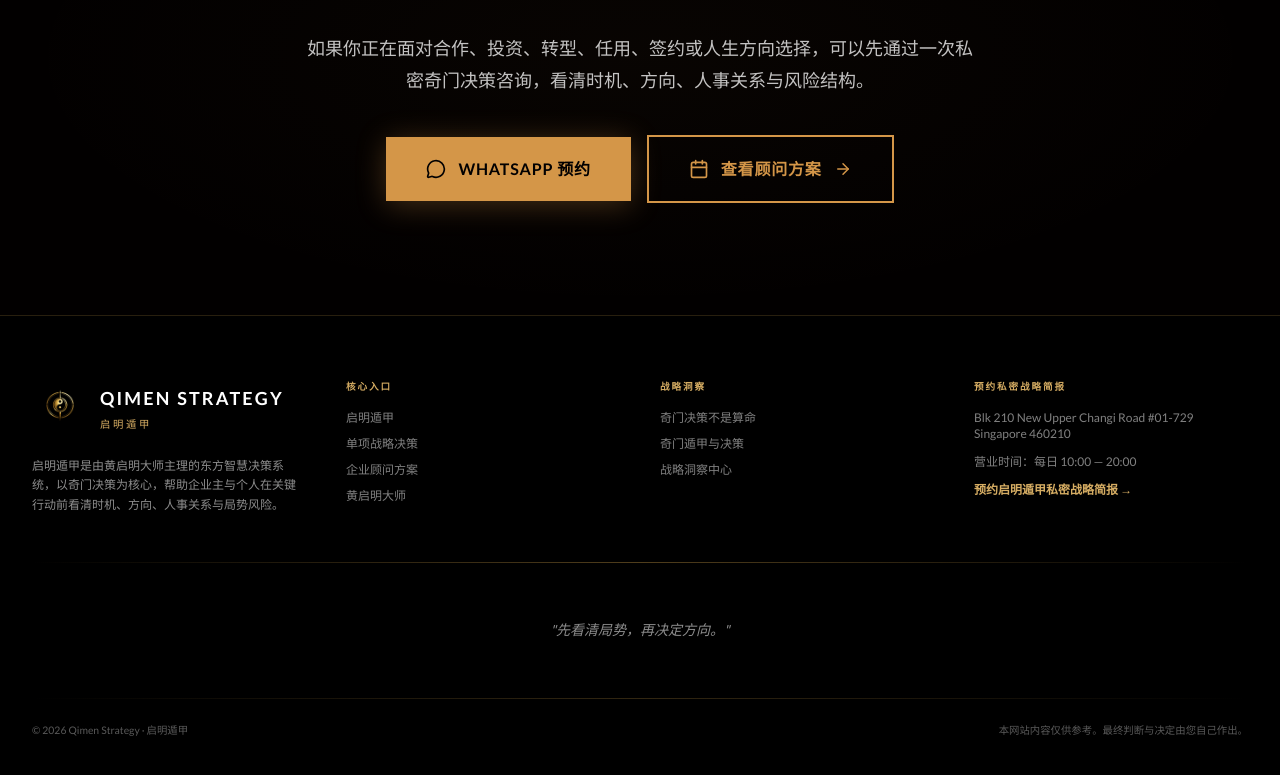
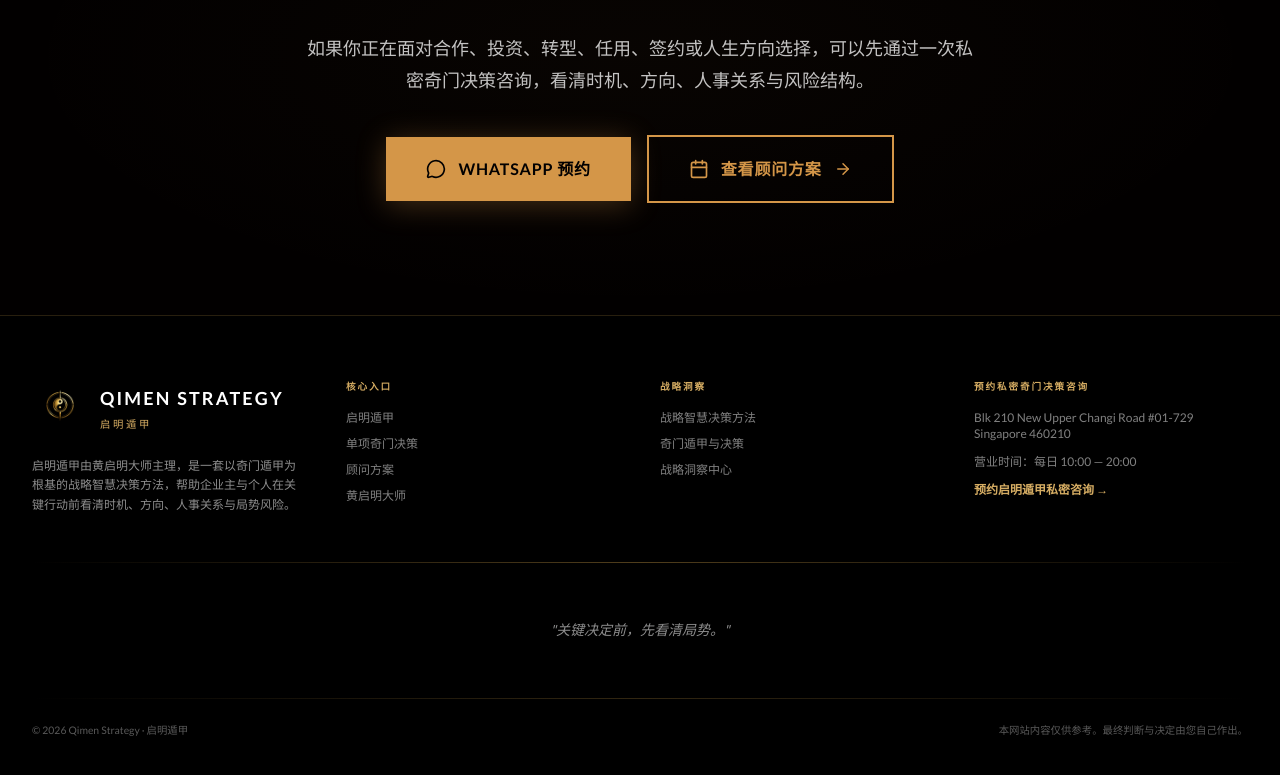
Before and after one commit to BODHIWONG/qmfeng-website, a Next.js app: page / in a window 1280 px wide. Shown: the part 10384-11159 px from the top of the page. Built offline with nearby package versions, Linux system fonts and the light colour scheme.

Commit message:
Update footer links to new Qimen Strategy blog post

```diff
--- a/components/footer.tsx
+++ b/components/footer.tsx
@@ -8,13 +8,13 @@ const WA_LINK = "https://wa.me/6589418791";
 
 const serviceLinks = [
   { href: "/qimen-strategy-business", zh: "启明遁甲", en: "Qimen Strategy" },
-  { href: "/decision", zh: "单项战略决策", en: "Single Advisory" },
-  { href: "/qimen-strategy-business", zh: "企业顾问方案", en: "Advisory Programs" },
+  { href: "/decision", zh: "单项奇门决策", en: "Single Qimen Session" },
+  { href: "/qimen-strategy-business", zh: "顾问方案", en: "Advisory Programs" },
   { href: "/founder", zh: "黄启明大师", en: "Founder" },
 ];
 
 const insightLinks = [
-  { href: "/insights/qi-men-strategy-not-fortune-telling", zh: "奇门决策不是算命", en: "Not Fortune Telling" },
+  { href: "/insights/qimen-strategy-strategic-wisdom-decision-method", zh: "战略智慧决策方法", en: "Strategic Wisdom Method" },
   { href: "/insights/qimen-dunjia-decision-making", zh: "奇门遁甲与决策", en: "Qimen Decision-Making" },
   { href: "/insights", zh: "战略洞察中心", en: "Strategic Insights" },
 ];
@@ -39,8 +39,8 @@ export default function Footer() {
 
             <p className="text-xs leading-relaxed text-white/55" style={{ fontFamily: "var(--font-lato), var(--font-noto-sans), sans-serif" }}>
               {t(
-                "启明遁甲是由黄启明大师主理的东方智慧决策系统，以奇门决策为核心，帮助企业主与个人在关键行动前看清时机、方向、人事关系与局势风险。",
-                "Qimen Strategy is an Eastern Wisdom Decision System led by Master Huang Qiming, helping business owners and individuals read timing, direction, people dynamics and risk before important decisions."
+                "启明遁甲由黄启明大师主理，是一套以奇门遁甲为根基的战略智慧决策方法，帮助企业主与个人在关键行动前看清时机、方向、人事关系与局势风险。",
+                "Qimen Strategy is led by Master Huang Qiming. It is a Strategic Wisdom Decision Method rooted in Qi Men Dun Jia, helping business owners and individuals read timing, direction, people dynamics and risk before important decisions."
               )}
             </p>
           </div>
@@ -73,13 +73,13 @@ export default function Footer() {
 
           <div>
             <p className="mb-4 text-[0.6rem] font-bold uppercase tracking-[0.2em] text-[#d6ad63]" style={{ fontFamily: "var(--font-lato), sans-serif" }}>
-              {t("预约私密战略简报", "Book Private Briefing")}
+              {t("预约私密奇门决策咨询", "Book Private Session")}
             </p>
             <div className="space-y-3 text-xs text-white/50" style={{ fontFamily: "var(--font-lato), var(--font-noto-sans), sans-serif" }}>
               <p>Blk 210 New Upper Changi Road #01-729<br />Singapore 460210</p>
               <p>{t("营业时间：每日 10:00 — 20:00", "Hours: Daily 10:00 — 20:00")}</p>
-              <a href={`${WA_LINK}?text=${encodeURIComponent("Hello Master Qiming, I would like to book a private Qimen Strategy briefing.")}`} target="_blank" rel="noopener noreferrer" className="inline-block font-semibold text-[#d6ad63] transition-colors duration-300 hover:text-[#f4dfb0]">
-                {t("预约启明遁甲私密战略简报", "Book a Qimen Strategy Briefing")} →
+              <a href={`${WA_LINK}?text=${encodeURIComponent("Hello Master Qiming, I would like to book a private Qimen Strategy session.")}`} target="_blank" rel="noopener noreferrer" className="inline-block font-semibold text-[#d6ad63] transition-colors duration-300 hover:text-[#f4dfb0]">
+                {t("预约启明遁甲私密咨询", "Book a Qimen Strategy Session")} →
               </a>
             </div>
           </div>
@@ -88,7 +88,7 @@ export default function Footer() {
         <div className="mb-8 h-px bg-gradient-to-r from-transparent via-[#c89a45]/40 to-transparent" />
         <div className="mb-8 py-6 text-center">
           <p className="text-sm italic leading-relaxed text-white/55" style={{ fontFamily: "var(--font-lato), var(--font-noto-sans), sans-serif" }}>
-            {t('"先看清局势，再决定方向。"', '"See the bigger picture before you decide."')}
+            {t('"关键决定前，先看清局势。"', '"See the situation clearly before you decide."')}
           </p>
         </div>
         <div className="mb-6 h-px bg-gradient-to-r from-transparent via-[#c89a45]/25 to-transparent" />
```
